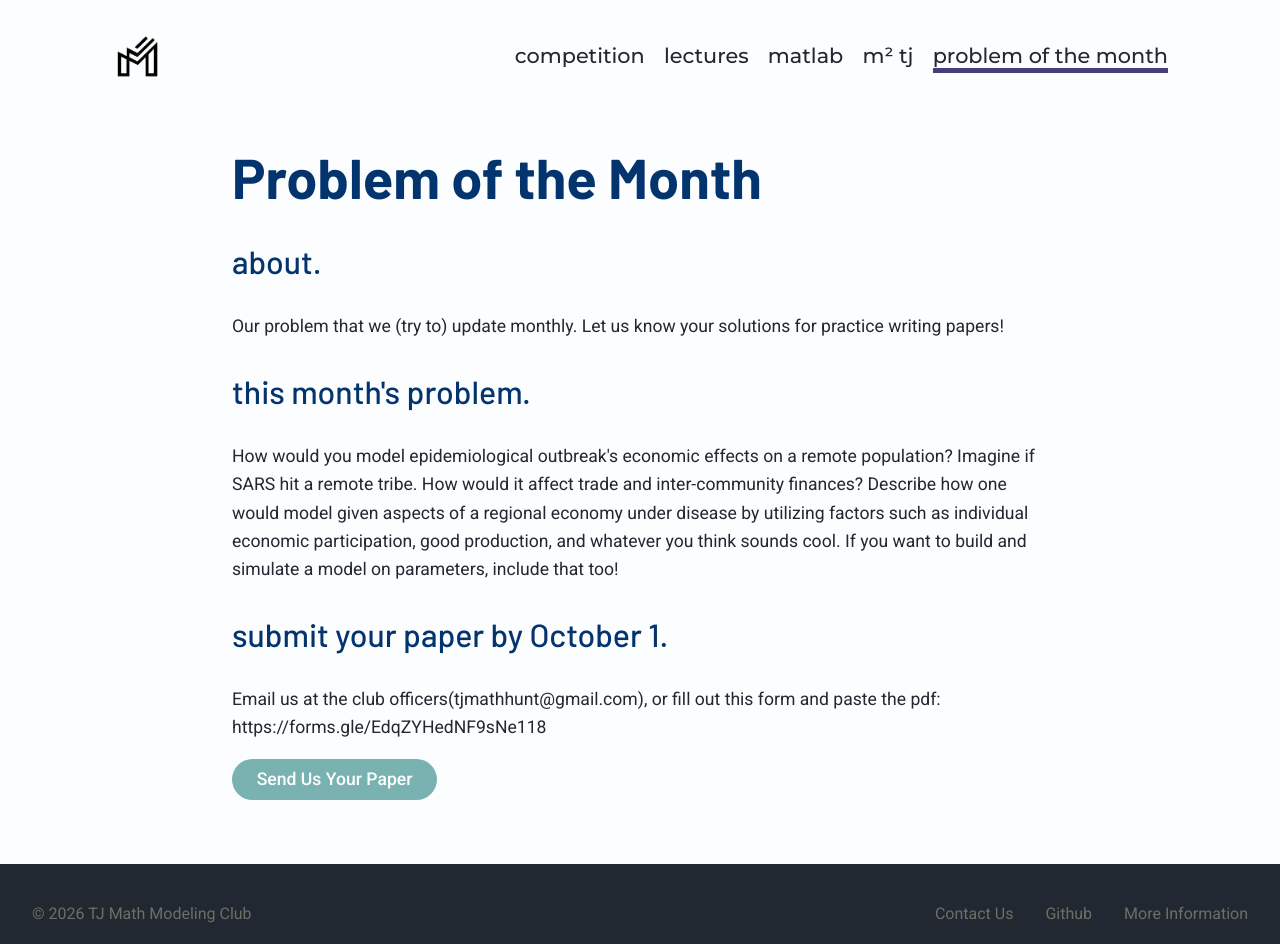
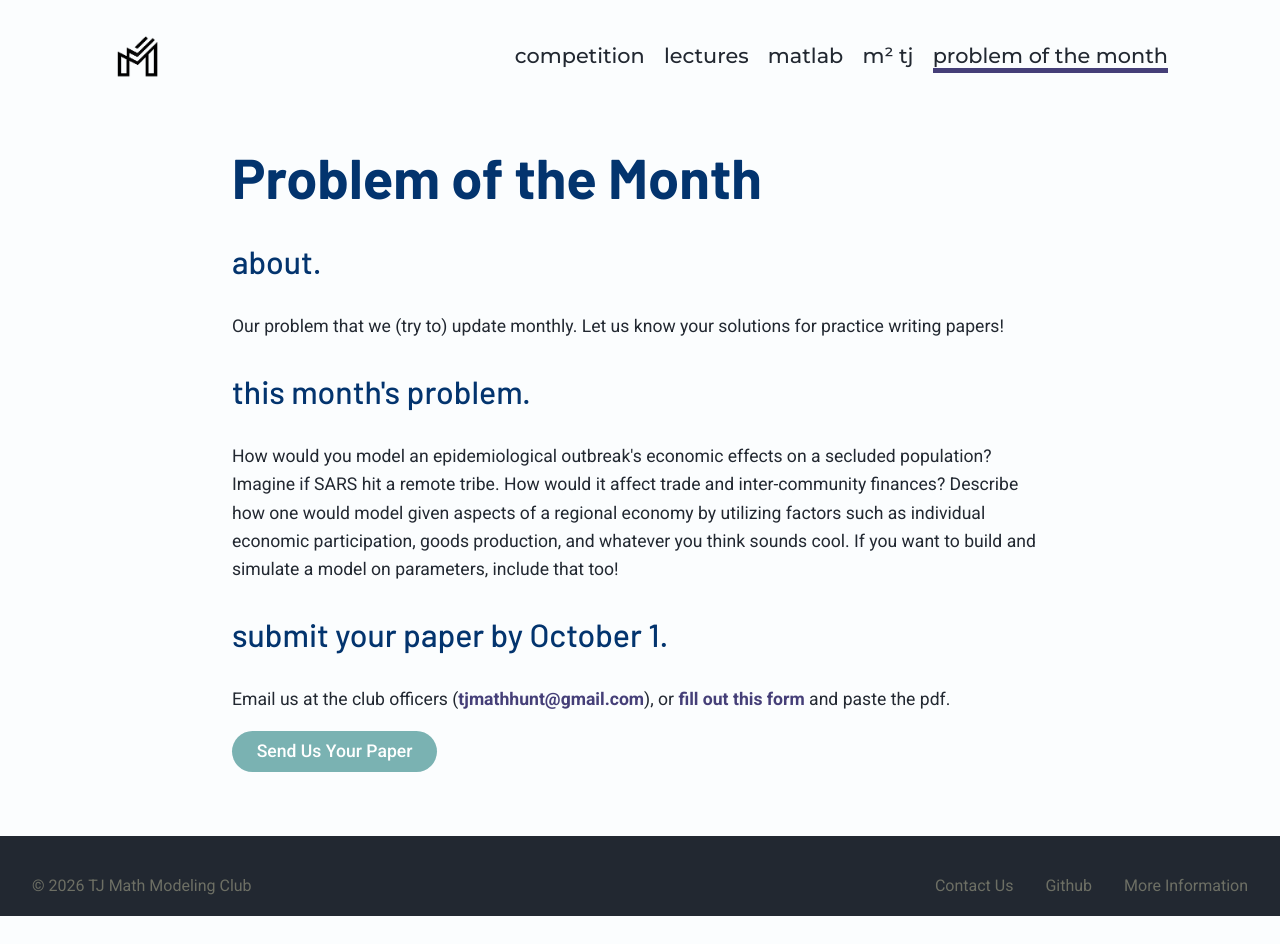
Before and after one commit to tjmmc/tjmmc, a Jekyll site: the page built from pages/potm.html, in a window 1280 px wide. Built offline with Jekyll 4.4.1, drawn with Linux system fonts in a browser that asks for light colours; some web fonts are replaced; after the commit the page ends 916 px from its top, so only the background shows below that.

Commit message:
hyperlink + homepage + potm revisions

```diff
--- a/pages/index.html
+++ b/pages/index.html
@@ -20,7 +20,7 @@ nav: home
         <h2>Math modeling teaches solutions to the <i>real world</i>.</h2>
         <p>
             We'll show you how to apply tons of unique techniques, many of which you'd never
-            learn in high school. We also compete in tons of competitions, including the
+            learn in high school. We also compete in a few competitions, including the
             $100,000 prize pool M3 challenge.
             Keep your eyes peeled for our own one coming soon, M&sup2; :)
         </p>
--- a/pages/potm.html
+++ b/pages/potm.html
@@ -11,12 +11,10 @@ nav: potm
     <p class="Page-body">Our problem that we (try to) update monthly. Let us know your solutions for practice writing papers!</p>
 
     <h2 class="Heading">this month's problem.</h2>
-    <p class="Page-body">How would you model epidemiological outbreak's economic effects on a remote population? Imagine if SARS hit a remote tribe. How would it affect trade and inter-community finances? Describe how one would model given aspects of a regional economy under disease by utilizing factors such as individual economic participation, good production, and whatever you think sounds cool. If you want to build and simulate a model on parameters, include that too!</p>
+    <p class="Page-body">How would you model an epidemiological outbreak's economic effects on a secluded population? Imagine if SARS hit a remote tribe. How would it affect trade and inter-community finances? Describe how one would model given aspects of a regional economy by utilizing factors such as individual economic participation, goods production, and whatever you think sounds cool. If you want to build and simulate a model on parameters, include that too!</p>
 
-    <h2 class="Heading">submit your paper by October 1. </h2>
-    <!-- FILL: submission instructions (format, deadline, etc.) -->
-    <p class="Page-body">Email us at the club officers(tjmathhunt@gmail.com), or fill out this form and paste the pdf: https://forms.gle/EdqZYHedNF9sNe118</p>
-    <!-- Submissions land at the club email; swap for a form link if you make one -->
+    <h2 class="Heading">submit your paper by October 1.</h2>
+    <p class="Page-body">Email us at the club officers (<a href="mailto:tjmathhunt@gmail.com">tjmathhunt@gmail.com</a>), or <a href="https://forms.gle/EdqZYHedNF9sNe118">fill out this form</a> and paste the pdf.</p>
     <a class="Pill" href="mailto:tjmathhunt@gmail.com?subject=Problem%20of%20the%20Month%20Submission">Send Us Your Paper</a>
 
     {% if site.data.potm %}
```
